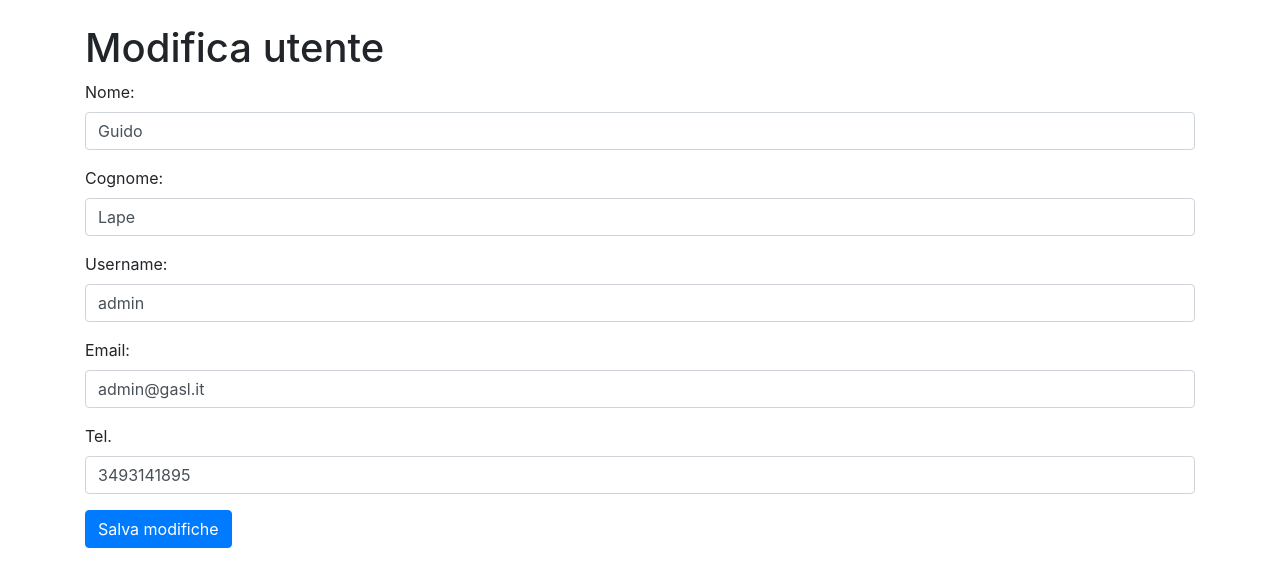
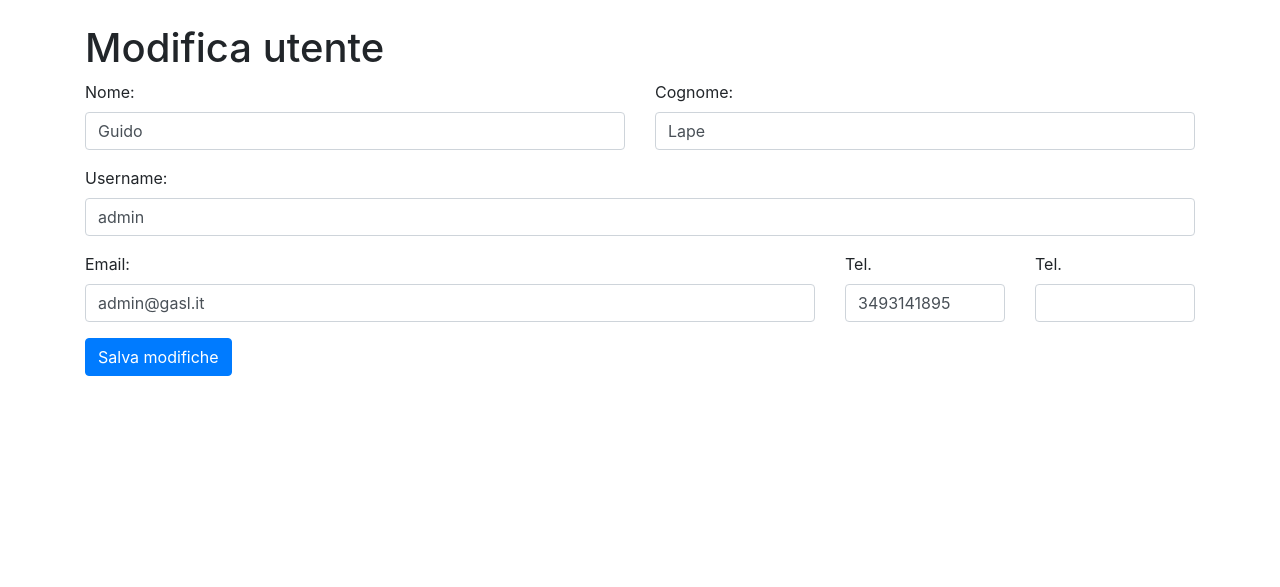
Before and after one commit to pberlanda/gasl, a PHP site: page /edit.php?id=admin in a window 1280 px wide. Shown: the part 56-643 px from the top of the page. Run offline with PHP 8.4, Linux system fonts and the light colour scheme; a user stored in the database is signed in; data comes from the database, SQL or seed files in the repository; some libraries are stand-ins or nearby versions.

Commit message:
dopo tel1 e tel2 moificato anche edit.php

```diff
--- a/accounts.php
+++ b/accounts.php
@@ -40,6 +40,7 @@ if ($_SERVER["REQUEST_METHOD"] == "POST" && isset($_POST["submit"])) {
     $password = filter_input(INPUT_POST, 'password', FILTER_SANITIZE_STRING);
     $email = filter_input(INPUT_POST, 'email', FILTER_SANITIZE_STRING);
     $tel1 = filter_input(INPUT_POST, '$tel1', FILTER_SANITIZE_STRING);
+    $tel2 = filter_input(INPUT_POST, '$tel2', FILTER_SANITIZE_STRING);
 
     // controlla se lo username è già stato usato da un altro utente
     if (verificaUsernameUtilizzato($conn, $username)) {
@@ -55,8 +56,8 @@ if ($_SERVER["REQUEST_METHOD"] == "POST" && isset($_POST["submit"])) {
     /*echo "utente da inserire ".$id;
     echo "comando SQL ".$sql;*/
     // Esegui la query di inserimento
-    $sql = "INSERT INTO accounts (nome, cognome, username, password, email, telefono_1)
-            VALUES ('$nome', '$cognome', '$username', '$password', '$email', '$tel1')";
+    $sql = "INSERT INTO accounts (nome, cognome, username, password, email, telefono_1, telefono_2)
+            VALUES ('$nome', '$cognome', '$username', '$password', '$email', '$tel1', '$tel2')";
     mysqli_query($conn, $sql);
 }
 
--- a/edit.php
+++ b/edit.php
@@ -49,6 +49,7 @@ if ($_SERVER["REQUEST_METHOD"] == "POST" && isset($_POST["submit"])) {
     //$password = filter_input(INPUT_POST, 'password', FILTER_SANITIZE_STRING); per ora non modifico la password... TODO procedura reset password
     $email = filter_input(INPUT_POST, 'email', FILTER_SANITIZE_STRING);
     $tel1 = filter_input(INPUT_POST, 'tel1', FILTER_SANITIZE_STRING);
+    $tel2 = filter_input(INPUT_POST, 'tel2', FILTER_SANITIZE_STRING);
 
     // verifica se username è già stato utilizzato
 //    if (verificaUsernameUtilizzato($conn, $username)) {
@@ -58,7 +59,7 @@ if ($_SERVER["REQUEST_METHOD"] == "POST" && isset($_POST["submit"])) {
 //    }
 
     // Esegui l'aggiornamento dell'utente nel database
-    $sql = "UPDATE accounts SET nome='$nome', cognome='$cognome', username='$username', email='$email', telefono_1='$tel1' WHERE username='$id'";
+    $sql = "UPDATE accounts SET nome='$nome', cognome='$cognome', username='$username', email='$email', telefono_1='$tel1', telefono_2='$tel2' WHERE username='$id'";
     mysqli_query($conn, $sql);
 
     // Reindirizza alla pagina degli utenti dopo l'aggiornamento
@@ -84,6 +85,7 @@ $cognome = $row["cognome"];
 $username = $row["username"];
 $email = $row["email"];
 $tel1 = $row["telefono_1"];
+$tel2 = $row["telefono_2"];
 ?>
 
 <!-- HTML per la pagina di modifica dell'utente -->
@@ -99,24 +101,37 @@ $tel1 = $row["telefono_1"];
         <h1 class="mt-4">Modifica utente</h1>
         <form method="POST" action="<?php echo $_SERVER["PHP_SELF"] . '?id=' . $id; ?>" class="mb-4">
             <div class="form-group">
+                <div class="row">
+                    <div class="col-md-6">
                         <label for="nome">Nome:</label>
                         <input type="text" class="form-control" name="nome" id="nome" value="<?php echo $nome; ?>" required>
                     </div>
-            <div class="form-group">
+                    <div class="col-md-6">
                         <label for="cognome">Cognome:</label>
                         <input type="text" class="form-control" name="cognome" id="cognome" value="<?php echo $cognome; ?>" required>
+                    </div>
+                </div>
             </div>
             <div class="form-group">
                 <label for="username">Username:</label>
                 <input type="text" class="form-control" name="username" id="username" value="<?php echo $username; ?>" required>
             </div>
             <div class="form-group">
+                <div class="row">
+                    <div class="col-md-8">
                         <label for="email">Email:</label>
                         <input type="email" class="form-control" name="email" id="email" value="<?php echo $email; ?>" required>
                     </div>
-            <div class="form-group">
+                    <div class="col-md-2">
                         <label for="tel1">Tel.</label>
                         <input type="tel" class="form-control" name="tel1" id="tel1" value="<?php echo $tel1;?>">
+                    </div>
+                    <div class="col-md-2">
+                        <label for="tel2">Tel.</label>
+                        <input type="tel" class="form-control" name="tel2" id="tel2" value="<?php echo $tel2;?>">
+                    </div>
+                </div>
+
             </div>
             <button type="submit" name="submit" class="btn btn-primary">Salva modifiche</button>
         </form>
```
Lines whose indentation alone changed are shown as unchanged.
